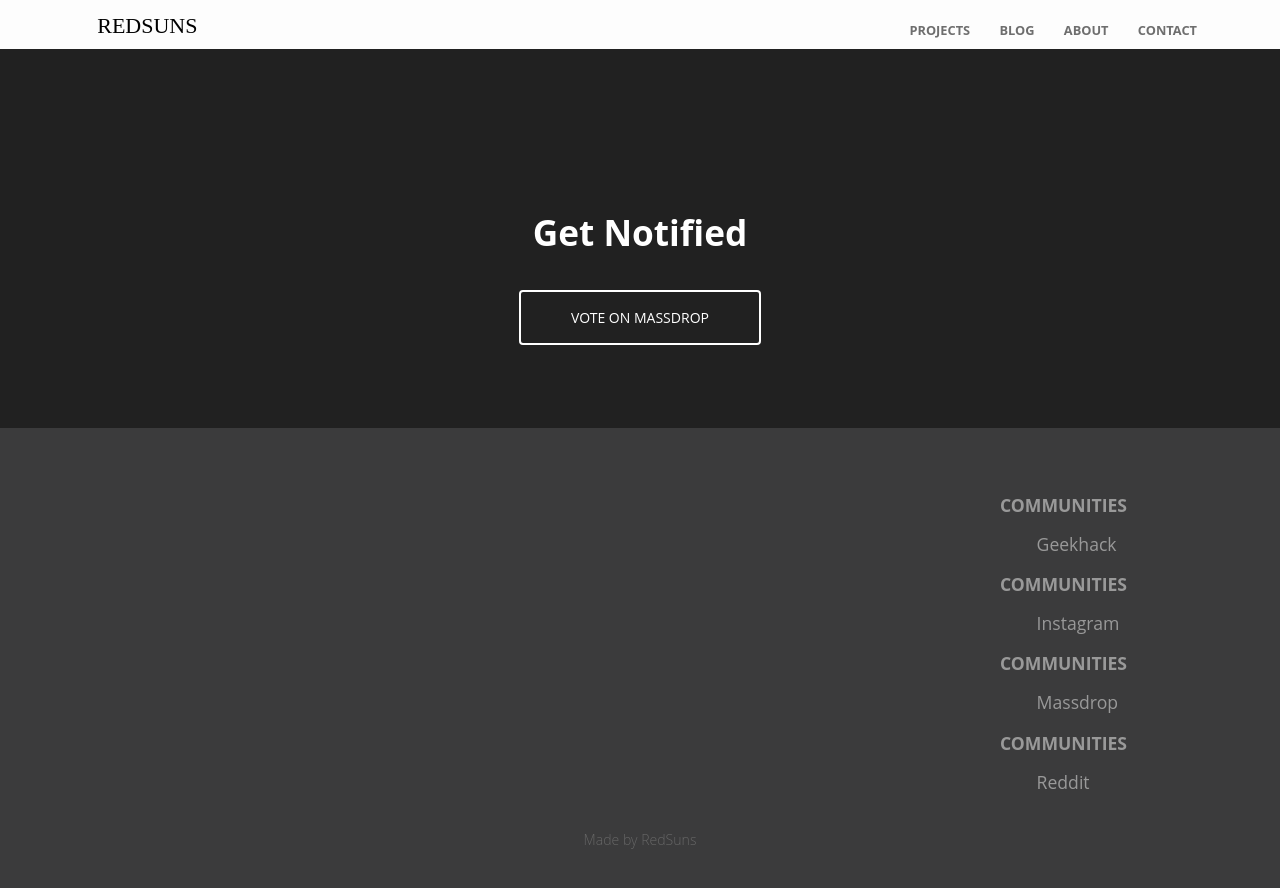
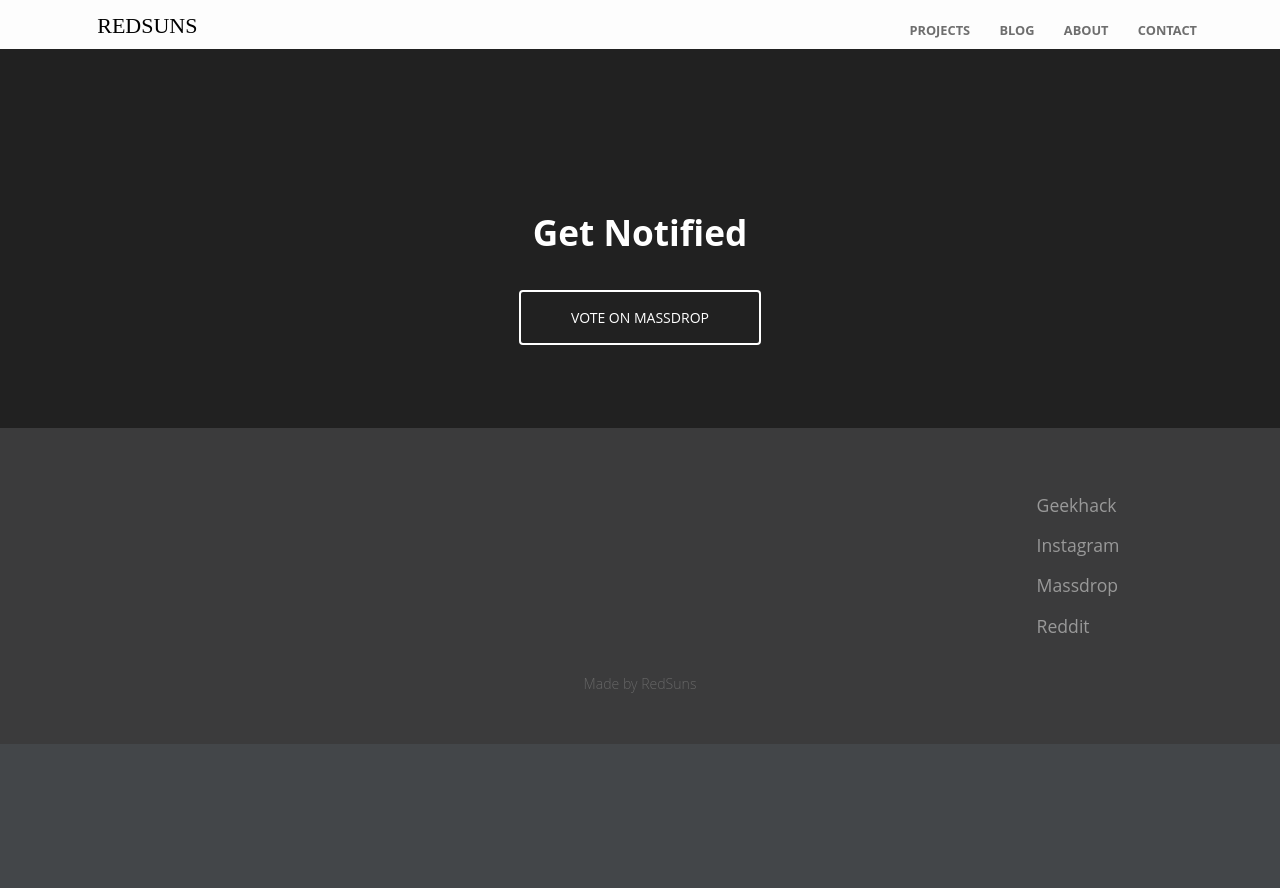
Before and after one commit to RedSunsRMK/redsunsrmk.github.io, a Jekyll site: the page built from index.html, in a window 1280 px wide and 900 px high, scrolled down 4758 px. Shown: the top 888 px of the window. Built offline with Jekyll 4.4.1, drawn with Linux system fonts in a browser that asks for light colours; after the commit the page ends 5502 px from its top, so only the background shows below that.

Commit message:
Update default.html

```diff
--- a/_layouts/default.html
+++ b/_layouts/default.html
@@ -35,7 +35,6 @@
 					{% for column in site.data.footer %}
 					<ul class="footer-links">
 						{% for link in column.links %}
-							<li><strong>COMMUNITIES</strong></li>
 							<li><a {% if link.new_window %}target="_blank"{% endif %} href="{% include relative-src.html src=link.link %}" {% if link.social_icon %}class="{{ link.social_icon }}-icon"{% endif %}>
 								{% if link.social_icon %}
 									{% include social-icon.html icon=link.social_icon %}
```
